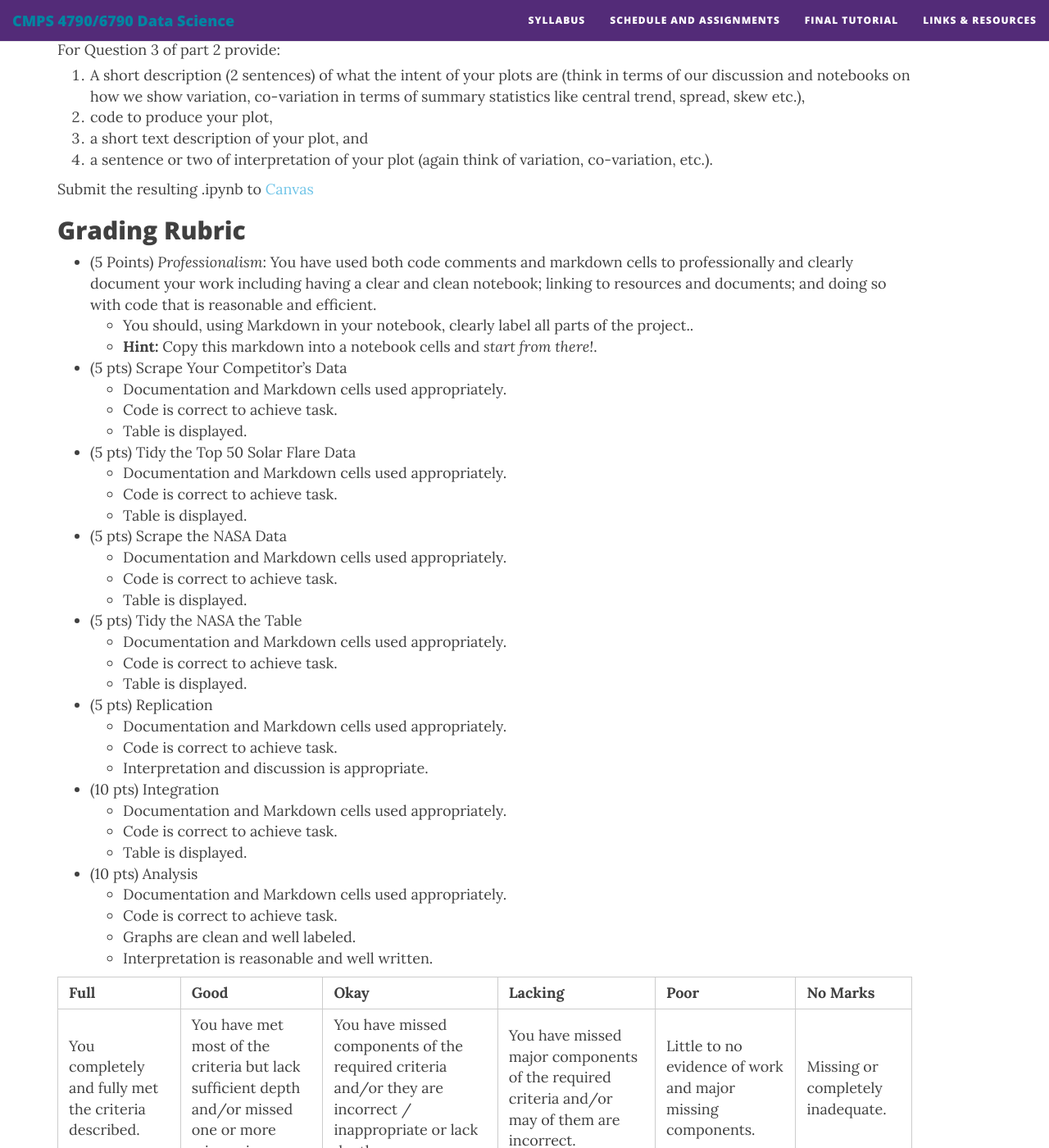
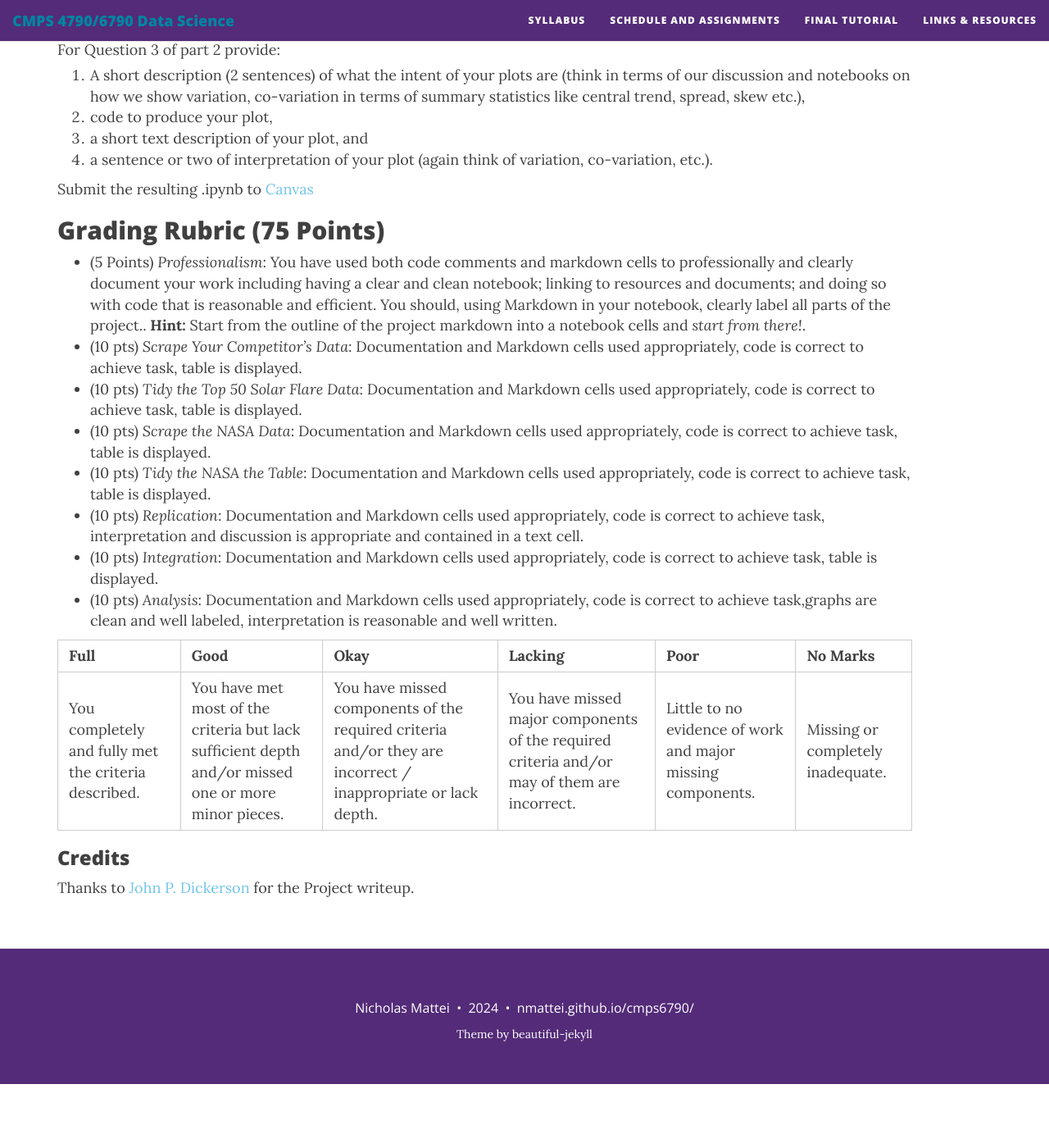
Before and after one commit to nmattei/cmps6790, a Jekyll site: the page built from _projects/Project1/Project1.md, in a window 1280 px wide and 1400 px high, scrolled down 8279 px. Shown: the whole window at 82% size. Built offline with Jekyll 4.4.1, drawn with Linux system fonts in a browser that asks for light colours; nearby versions of some CDN libraries; after the commit the page ends 9601 px from its top, so only the background shows below that; some of the changed text lies outside the part shown.

Commit message:
updated rubrics

```diff
--- a/_projects/Project1/Project1.md
+++ b/_projects/Project1/Project1.md
@@ -8,7 +8,7 @@ published: true
 # Project 1: Fly Me To The Moon
 
 * **Posted:** September 5, 2023
-* **Last Revision:** September 5,2023
+* **Last Revision:** May 17, 2024
 
 You've been hired by a new space weather startup looking to disrupt the space weather reporting business. Your first project is to provide better data about the top 50 solar flares recorded so far than that shown by your competitor [SpaceWeatherLive.com](https://www.spaceweatherlive.com/en/solar-activity/top-50-solar-flares). To do this, they've pointed you to [this messy HTML page](http://cdaw.gsfc.nasa.gov/CME_list/radio/waves_type2.html) from NASA ([available here also](http://www.hcbravo.org/IntroDataSci/misc/waves_type2.html)) where you can get the extra data your startup is going to post in your new spiffy site.
 
@@ -39,7 +39,6 @@ Use Python to scrape data for the top 50 solar flares shown in [SpaceWeatherLive
   * **Hint:** make-sure the above data is properly typecast and check the return type for the pandas function!
   * **Hint:** Maybe checkout the [Pandas read_html() function](https://pandas.pydata.org/pandas-docs/stable/reference/api/pandas.read_html.html)
 8.  Set reasonable names for the table columns, e.g., rank, x_classification, date, region, start_time, maximum_time, end_time, movie. `pandas.DataFrame.columns` makes this very simple.
-
 
 The result should be a data frame, with the first few rows as:
 
@@ -275,39 +274,15 @@ For Question 3 of part 2 provide:
 
 Submit the resulting .ipynb to [Canvas](https://tulane.instructure.com/)
 
-## Grading Rubric
-* (5 Points) *Professionalism*: You have used both code comments and markdown cells to professionally and clearly document your work including having a clear and clean notebook; linking to resources and documents; and doing so with code that is reasonable and efficient.
-  * You should, using Markdown in your notebook, clearly label all parts of the project..
-  * **Hint:** Copy this markdown into a notebook cells and *start from there!*.
-* (5 pts) Scrape Your Competitor's Data
-  * Documentation and Markdown cells used appropriately.
-  * Code is correct to achieve task.
-  * Table is displayed.
-* (5 pts) Tidy the Top 50 Solar Flare Data
-  * Documentation and Markdown cells used appropriately.
-  * Code is correct to achieve task.
-  * Table is displayed.
-* (5 pts) Scrape the NASA Data
-  * Documentation and Markdown cells used appropriately.
-  * Code is correct to achieve task.
-  * Table is displayed.
-* (5 pts) Tidy the NASA the Table
-  * Documentation and Markdown cells used appropriately.
-  * Code is correct to achieve task.
-  * Table is displayed.
-* (5 pts) Replication
-  * Documentation and Markdown cells used appropriately.
-  * Code is correct to achieve task.
-  * Interpretation and discussion is appropriate.
-* (10 pts) Integration
-  * Documentation and Markdown cells used appropriately.
-  * Code is correct to achieve task.
-  * Table is displayed.
-* (10 pts) Analysis
-  * Documentation and Markdown cells used appropriately.
-  * Code is correct to achieve task.
-  * Graphs are clean and well labeled.
-  * Interpretation is reasonable and well written.
+## Grading Rubric (75 Points)
+* (5 Points) *Professionalism*: You have used both code comments and markdown cells to professionally and clearly document your work including having a clear and clean notebook; linking to resources and documents; and doing so with code that is reasonable and efficient. You should, using Markdown in your notebook, clearly label all parts of the project.. **Hint:** Start from the outline of the project markdown into a notebook cells and *start from there!*.
+* (10 pts) *Scrape Your Competitor's Data*: Documentation and Markdown cells used appropriately, code is correct to achieve task, table is displayed.
+* (10 pts) *Tidy the Top 50 Solar Flare Data*: Documentation and Markdown cells used appropriately, code is correct to achieve task, table is displayed.
+* (10 pts) *Scrape the NASA Data*: Documentation and Markdown cells used appropriately, code is correct to achieve task, table is displayed.
+* (10 pts) *Tidy the NASA the Table*: Documentation and Markdown cells used appropriately, code is correct to achieve task, table is displayed.
+* (10 pts) *Replication*: Documentation and Markdown cells used appropriately, code is correct to achieve task, interpretation and discussion is appropriate and contained in a text cell.
+* (10 pts) *Integration*: Documentation and Markdown cells used appropriately, code is correct to achieve task, table is displayed.
+* (10 pts) *Analysis*: Documentation and Markdown cells used appropriately, code is correct to achieve task,graphs are clean and well labeled, interpretation is reasonable and well written.
 
 | Full    |    Good |  Okay |   Lacking   |   Poor  | No Marks |
 | : ---- :| : ---- :| : ---- :| : ---- :| : ---- :| : ---- : |
```
Also changed, not shown: _projects/Project0/Project0.md (+2 -2 lines).
